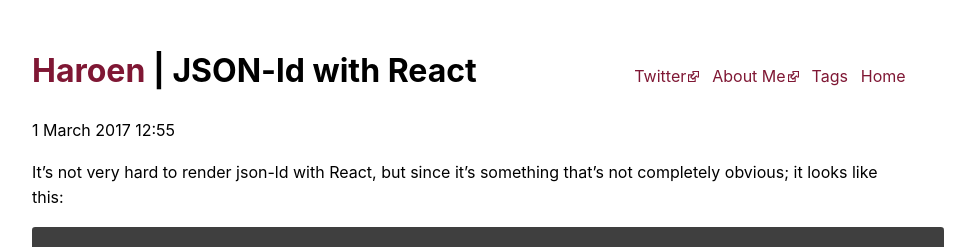
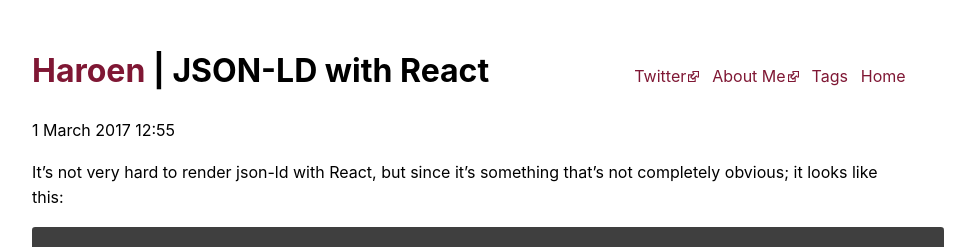
Before and after one commit to Haroenv/blog, a Jekyll site: the page built from _posts/2017-03-01-json-ld-with-react.md, in a window 1280 px wide. Shown: the top 247 px of the page, without its empty margins (168-1143 px from the left). Built offline with Jekyll 4.4.1, drawn with Linux system fonts in a browser that asks for light colours; our own code applies the rules of GitHub Pages for plain Markdown files; comment, search, counter and statistics services are not loaded.

```diff
--- a/_posts/2017-03-01-json-ld-with-react.md
+++ b/_posts/2017-03-01-json-ld-with-react.md
@@ -1,5 +1,5 @@
 ---
-title: JSON-ld with React
+title: JSON-LD with React
 date: 2017-03-01T12:55:12Z
 tags: react, linked-data, json-ld
 ---
```
